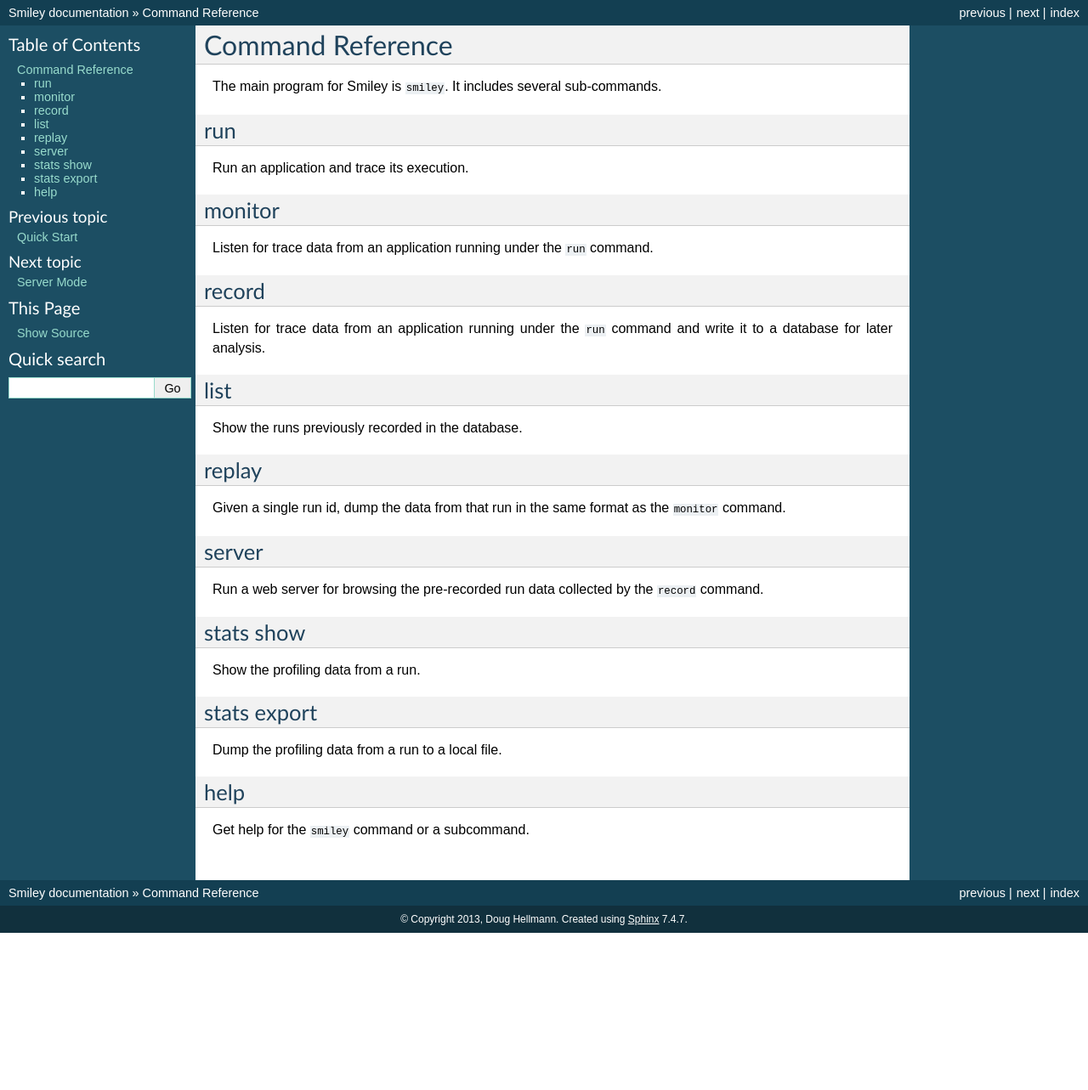
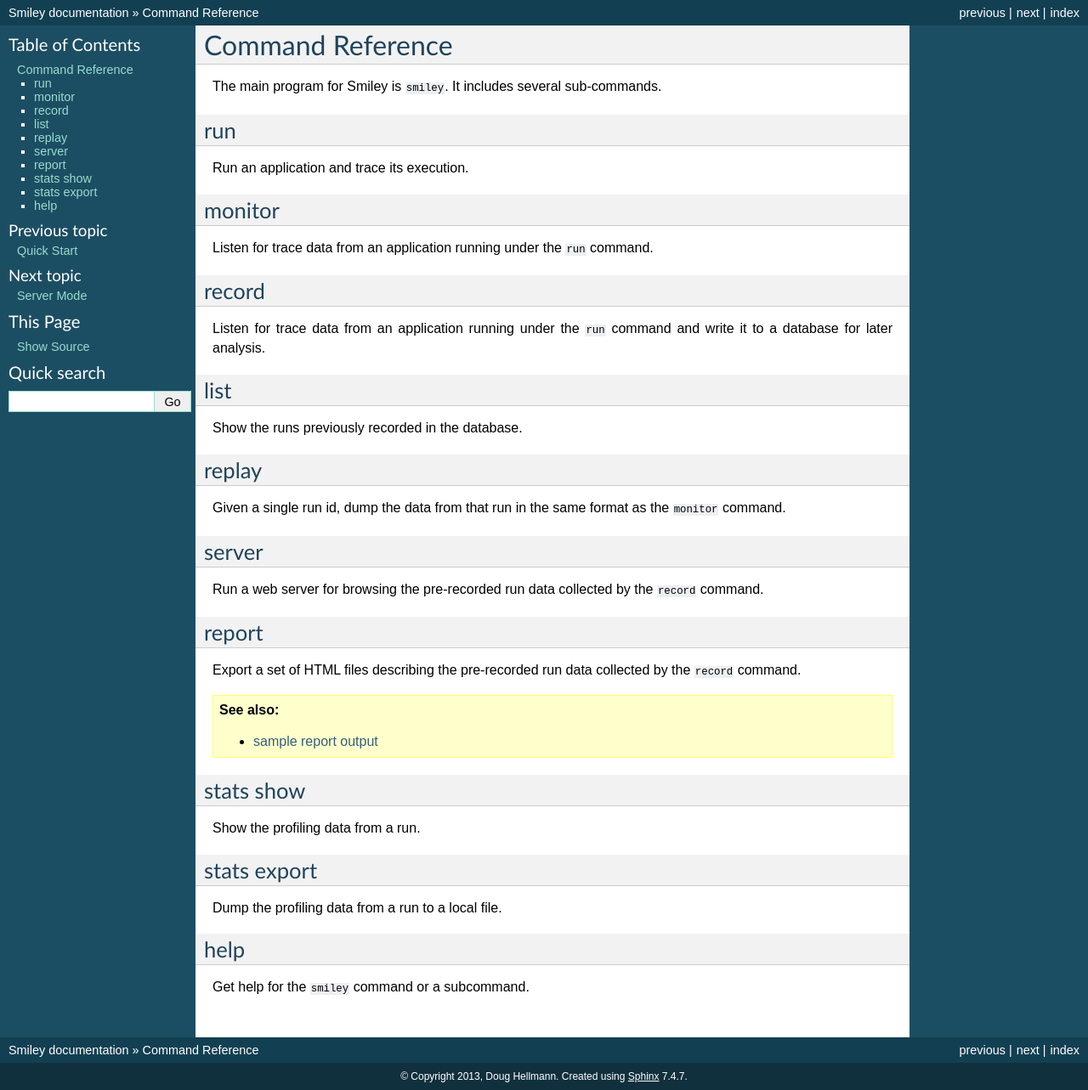
Before and after one commit to smiley-debugger/smiley, a Sphinx documentation site: the page built from docs/source/command_ref.rst, in a window 1280 px wide. Shown: the whole page at 85% size. Built offline with Sphinx 7.4.7, drawn with Linux system fonts in a browser that asks for light colours; before the commit the page ends 1098 px from its top, so only the background shows below that.

Commit message:
update docs
Change-Id: Iec23ea4cc446992224c74f8e422fa1fca52e64b8

```diff
--- a/docs/source/command_ref.rst
+++ b/docs/source/command_ref.rst
@@ -51,6 +51,20 @@
 Run a web server for browsing the pre-recorded run data collected
 by the ``record`` command.
 
+.. _command-report:
+
+report
+======
+
+Export a set of HTML files describing the pre-recorded run data
+collected by the ``record`` command.
+
+.. seealso::
+
+  * `sample report output`_
+
+.. _sample report output: https://dl.dropboxusercontent.com/u/7152077/smiley/80b5b6ca-2224-4749-bbdd-b7fac45204bf/index.html
+
 .. _command-stats-show:
 
 stats show
--- a/docs/source/history.rst
+++ b/docs/source/history.rst
@@ -1,6 +1,11 @@
 =================
  Release History
 =================
+
+dev
+===
+
+- Add :ref:`command-report` to produce static HTML output for a run.
 
 0.6
 ===
```
